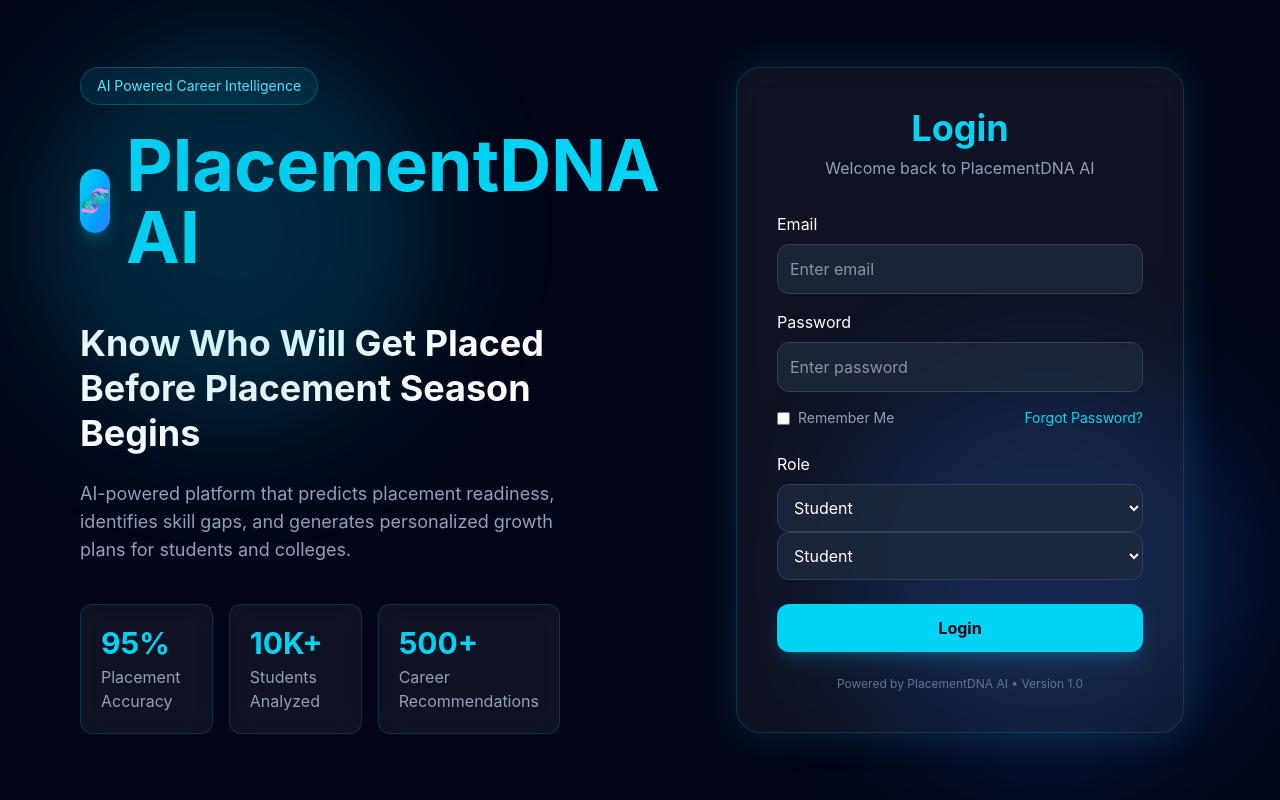
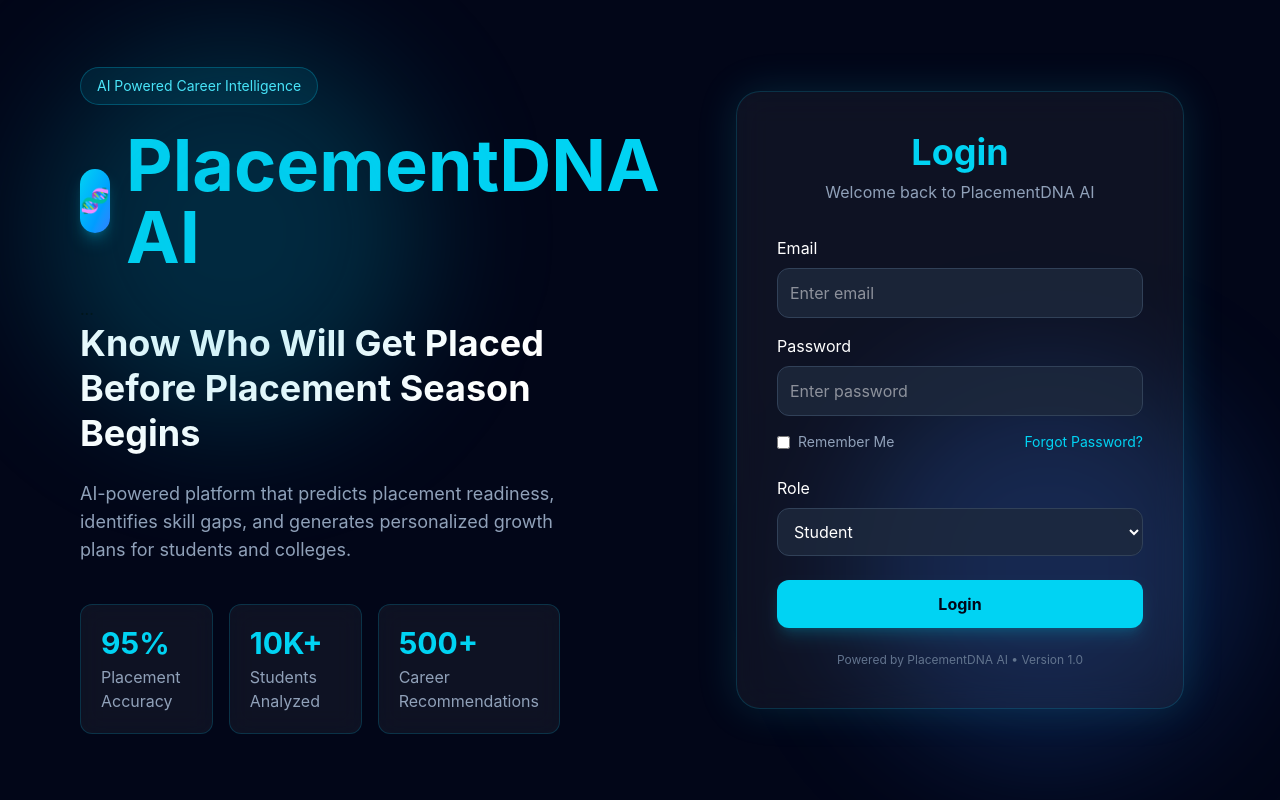
Before and after one commit to shreyashrandive/PlacementDNA-AI, a React app in the folder frontend/: page / in a window 1280 px wide. Built offline with nearby package versions, Linux system fonts and the light colour scheme; the HTML template or start-up script is replaced by a standard one.

Commit message:
Complete JWT authentication and protected routes

```diff
--- /dev/null
+++ b/frontend/src/components/ProtectedRoute.jsx
@@ -0,0 +1,16 @@
+import { Navigate } from "react-router-dom";
+
+import { getToken } from "../api/authService";
+
+function ProtectedRoute({ children }) {
+
+    const token = getToken();
+
+    if (!token) {
+        return <Navigate to="/" replace />;
+    }
+
+    return children;
+}
+
+export default ProtectedRoute;
--- a/frontend/src/pages/Login.jsx
+++ b/frontend/src/pages/Login.jsx
@@ -261,31 +261,12 @@
   <option>Student</option>
   <option>Placement Officer</option>
   <option>Admin</option>
-</select><select
-  value={role}
-  onChange={(e) => setRole(e.target.value)}
-  className="
-  w-full
-  p-3
-  rounded-xl
-  bg-slate-800/80
-  text-white
-  border
-  border-slate-700
-  focus:border-cyan-400
-  focus:outline-none
-  transition-all
-  duration-300
-  "
->
-  <option>Student</option>
-  <option>Placement Officer</option>
-  <option>Admin</option>
 </select>
           </div>
 
           <button
   onClick={handleLogin}
+  disabled={loading}
   className="
   w-full
   bg-cyan-400
@@ -299,10 +280,13 @@
   hover:scale-[1.02]
   shadow-lg
   shadow-cyan-500/20
+  disabled:opacity-60
+  disabled:cursor-not-allowed
   "
 >
-  Login
+  {loading ? "Logging in..." : "Login"}
 </button>
+
           <p className="text-center text-slate-500 text-xs mt-6">
   Powered by PlacementDNA AI • Version 1.0
 </p>
--- a/frontend/src/routes/AppRoutes.jsx
+++ b/frontend/src/routes/AppRoutes.jsx
@@ -4,6 +4,8 @@
 import Dashboard from "../pages/Dashboard";
 import DashboardAnalytics from "../pages/DashboardAnalytics";
 import Students from "../pages/Students";
+
+import ProtectedRoute from "../components/ProtectedRoute";
 
 function AppRoutes() {
   return (
@@ -17,17 +19,29 @@
 
   <Route
     path="/dashboard"
-          element={<Dashboard />}
+    element={
+      <ProtectedRoute>
+        <Dashboard />
+      </ProtectedRoute>
+    }
   />
 
   <Route
     path="/analytics"
-           element={<DashboardAnalytics />}
+    element={
+      <ProtectedRoute>
+        <DashboardAnalytics />
+      </ProtectedRoute>
+    }
   />
 
   <Route
     path="/students"
-          element={<Students />}
+    element={
+      <ProtectedRoute>
+        <Students />
+      </ProtectedRoute>
+    }
   />
 
 </Routes>
```
Lines whose indentation alone changed are shown as unchanged.
